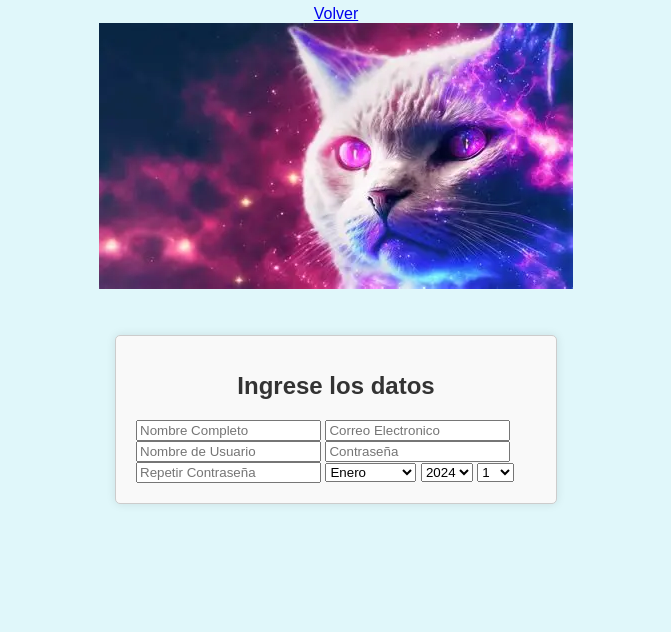
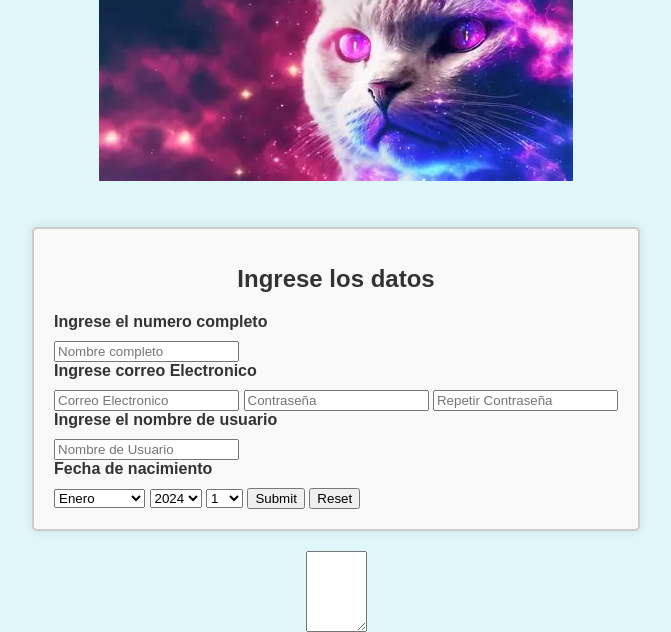
Before and after one commit to hakshaks/Adopta-una-mascota, a plain HTML site: page contactos.html in a window 1280 px wide. Shown: the part 168-800 px from the top of the page, without its empty margins (304-975 px from the left). Drawn offline with Linux system fonts and the light colour scheme.

Commit message:
Contactossss

```diff
--- a/contactos.html
+++ b/contactos.html
@@ -3,8 +3,8 @@
 <head>
     <meta charset="UTF-8">
     <meta name="viewport" content="width=device-width, initial-scale=1.0">
-    <title>Login</title>
-    <h1>Login</h1>
+    <title>Contacto</title>
+    <h1>Contacto</h1>
     <a href="/index.html">Volver</a>
     <link rel="stylesheet" href="formulario.css">
 </head>
@@ -12,16 +12,19 @@
     <img src="/imagenes/gatogalatico.jpg" alt="">
 </header>
 <body>
+<form action="/index.html" method="GET" enctype="multipart/form-data" name="contactos">
+    <h1>Ingrese los datos</h1>
+<label for="Nombre">Ingrese el numero completo</label>
+<input type="text" name="Nombre" value="" placeholder="Nombre completo">
+<label for="Correo">Ingrese correo Electronico</label>
+<input type="text" name="Correo" value="" placeholder="Correo Electronico">
+<input type="password" name="Contraseña" value="" placeholder="Contraseña" >
+<input type="password" name="Repetir contraseña" value="" placeholder="Repetir Contraseña" >
+<label for="Usuario">Ingrese el nombre de usuario</label>
+<input type="text" name="Usuario" value="" placeholder="Nombre de Usuario" >
 
-<form action="" method="" enctype="" name="">
-    <h1>Ingrese los datos</h1>
-<input type="text" name="Nombre" placeholder="Nombre Completo" >
-<input type="text" name="Correo" placeholder="Correo Electronico">
-<input type="text" name="Usuario" placeholder="Nombre de Usuario" >
-<input type="password" name="Contraseña" placeholder="Contraseña" >
-<input type="password" name="Repetir contraseña" placeholder="Repetir Contraseña" >
-    <label for="Fecha de nacimiento"></label>
-    <select name="Mes" id="Mes">
+<label for="Fecha de nacimiento">Fecha de nacimiento</label>
+    <select name="Mes">
         <option value="Enero">Enero</option>
         <option value="Febrero">Febrero</option>
         <option value="Marzo">Marzo</option>
@@ -35,7 +38,6 @@
         <option value="Noviembre">Noviembre</option>
         <option value="Diciembre">Diciembre</option>
 </select>
-<label for="Año"></label>
 <select name="Año">
     <option value="2024">2024</option>
     <option value="2023">2023</option>
@@ -103,7 +105,6 @@
     <option value="1961">1961</option>
     <option value="1960">1960</option>
 </select>
-<label for="Dia"></label>
 <select name="Dia">
 <option value="1">1</option>
 <option value="2">2</option>
@@ -137,5 +138,8 @@
 <option value="30">30</option>
 <option value="31">31</option>
 </select>
+<input type="submit" name="Enviar">
+<input type="reset" name="Borrar">
 </form>
+<textarea cols="5" rows="5"></textarea>
 </body>
--- a/formulario.css
+++ b/formulario.css
@@ -1,13 +1,12 @@
 form {
     margin: 20px auto;
     padding: 20px;
-    border: 1px solid #ccc;
+    border: 2px solid #ccc;
     border-radius: 5px;
     background-color: #f9f9f9;
-    max-width: 400px;
+    max-width: 600px;
     font-family: Arial, sans-serif;
     box-shadow: 0 0 10px rgba(0, 0, 0, 0.1);
-
 }
 header{
     text-align: center;
@@ -29,6 +28,7 @@ body{
     justify-content: center;
     height: 100vh;
     box-sizing: border-box;
+    border: #333;
 }
 h1 {
     text-align: center;
@@ -47,3 +47,8 @@ h2{
     font-weight: bold;
 
 }
+label {
+    display: block;
+    margin-bottom: 10px;
+    font-weight: bold;
+}
```
